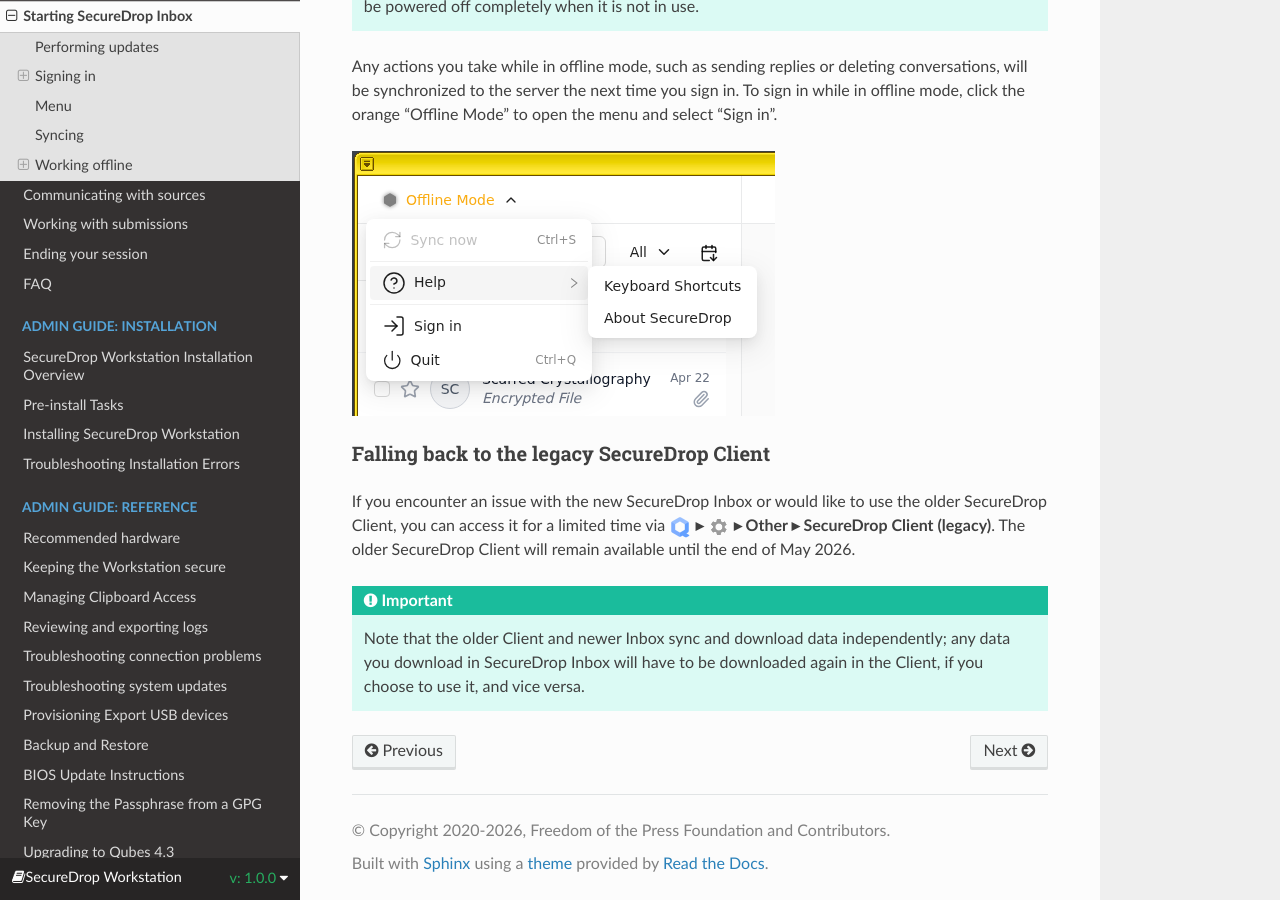
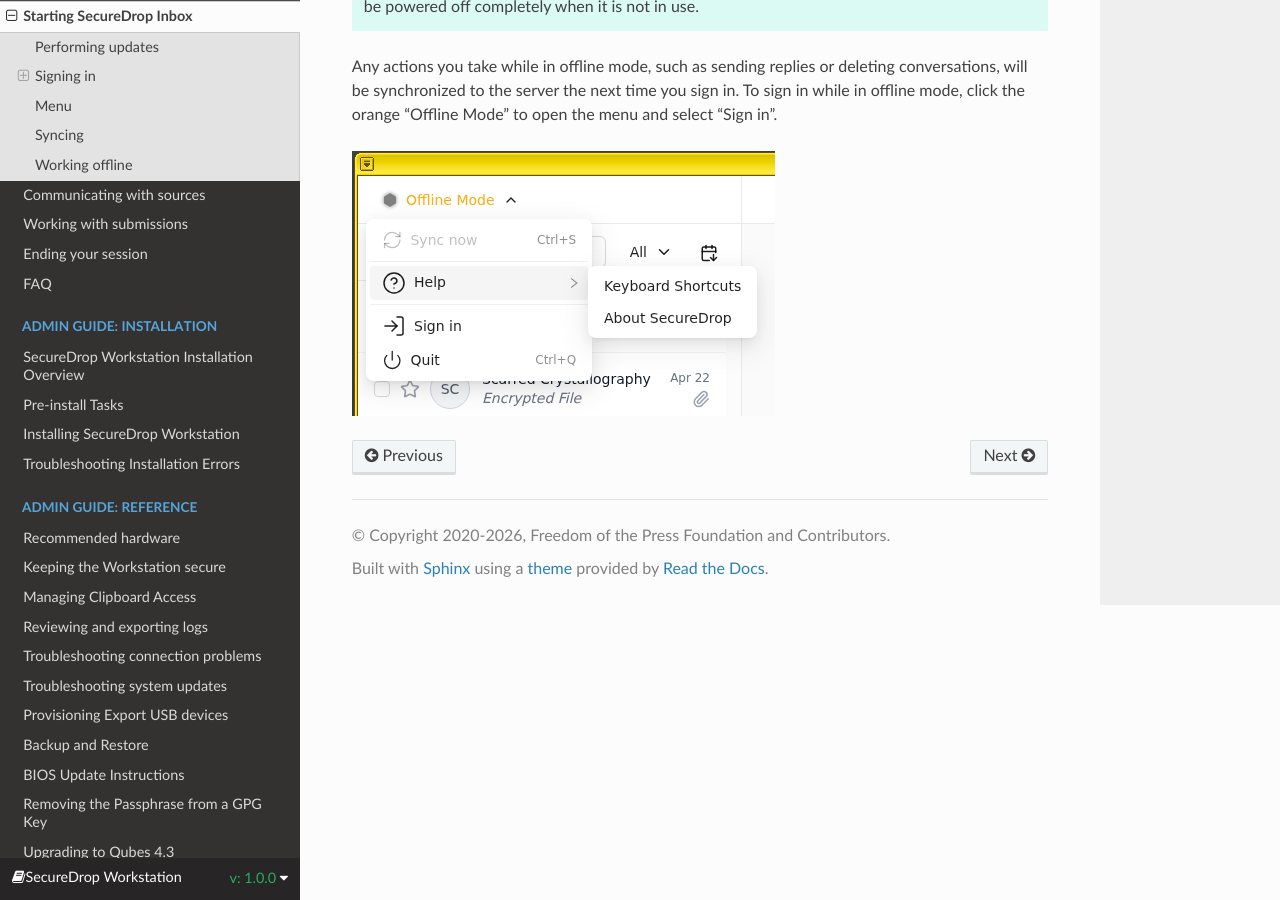
Before and after one commit to freedomofpress/securedrop-workstation-docs, a Sphinx documentation site: the page built from docs/journalist/starting_client.rst, in a window 1280 px wide and 900 px high, scrolled down 4258 px. Built offline with Sphinx 7.4.7 and the Read the Docs theme 3.1.0, drawn with Linux system fonts in a browser that asks for light colours.

Commit message:
Remove all existing references to the client
This commit removes all references to SecureDrop Client, as it has officially reached end of life.

Fixes #394

```diff
--- a/docs/admin/install/install.rst
+++ b/docs/admin/install/install.rst
@@ -150,9 +150,9 @@
 
   .. note::
 
-    If you close the SecureDrop Client during your session, you can launch it again using the SecureDrop icon on the desktop.
+    If you close the SecureDrop Inbox during your session, you can launch it again using the SecureDrop icon on the desktop.
 
-Once the update check is complete, the SecureDrop Client will launch. Log in using an existing journalist account and verify that sources are listed and submissions can be downloaded, decrypted, and viewed.
+Once the update check is complete, SecureDrop Inbox will launch. Log in using an existing journalist account and verify that sources are listed and submissions can be downloaded, decrypted, and viewed.
 
 .. _Password Management Section:
 
--- a/docs/general/known_issues.rst
+++ b/docs/general/known_issues.rst
@@ -35,7 +35,7 @@
   the Tails-based *Secure Viewing Station*. :doc:`Broader file type support is planned <supported_filetypes>`.
 - If the *Submission Key* for your SecureDrop server was rotated in the past,
   you must manually re-add the old key to your `sd-gpg` VM in order to
-  view old submissions in SecureDrop Client. `Contact Support <https://securedrop.org/help/>`_ for assistance.
+  view old submissions in SecureDrop Inbox. `Contact Support <https://securedrop.org/help/>`_ for assistance.
 - We do not support uninstalling SecureDrop Workstation without wiping all of
   Qubes OS. There is an ``--uninstall`` option for ``sdw-admin``, but it is not
   officially supported and will leave behind sensitive material in
--- a/docs/journalist/starting_client.rst
+++ b/docs/journalist/starting_client.rst
@@ -88,14 +88,6 @@
 
 |screenshot_offline_mode_menu|
 
-Falling back to the legacy SecureDrop Client
-~~~~~~~~~~~~~~~~~~~~~~~~~~~~~~~~~~~~~~~~~~~~
-
-If you encounter an issue with the new SecureDrop Inbox or would like to use the older SecureDrop Client, you can access it for a limited time via |qubes_menu| **▸** |qubes_menu_gear|
-**▸ Other ▸ SecureDrop Client (legacy)**. The older SecureDrop Client will remain available until the end of May 2026.
-
-.. important:: Note that the older Client and newer Inbox sync and download data independently; any data you download in SecureDrop Inbox will have to be downloaded again in the Client, if you choose to use it, and vice versa.
-
 .. |screenshot_desktop-shortcut| image:: ../images/screenshot_desktop-shortcut.png
 .. |screenshot_update_prompt| image:: ../images/screenshot_update_prompt.png
 .. |screenshot_apply_updates| image:: ../images/screenshot_apply_updates.png
```
